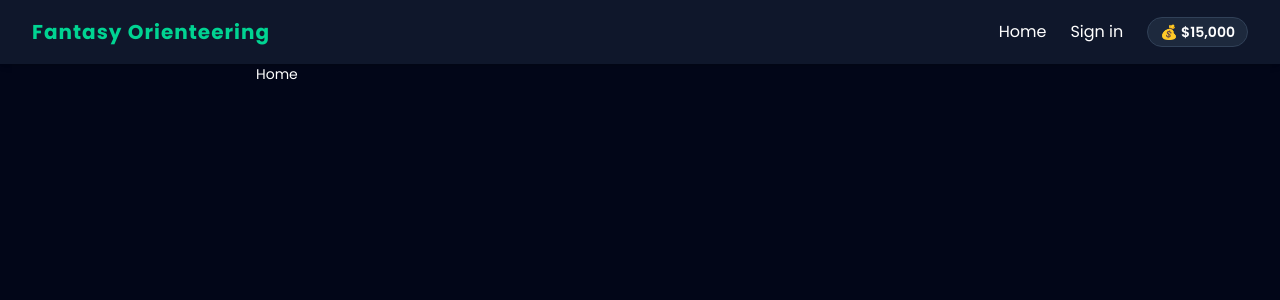
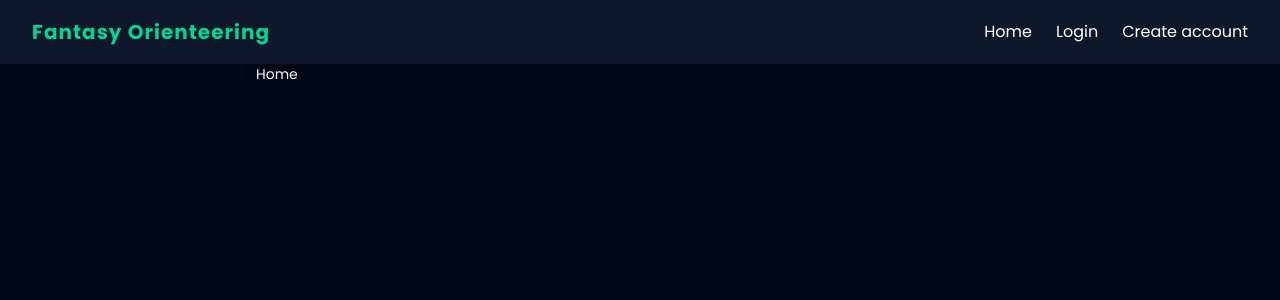
Before and after one commit to HugoUnosson/fantasy-orienteering, a React (Vite) app: page / in a window 1280 px wide. Shown: the top 300 px of the page. Built offline with nearby package versions, Linux system fonts and the light colour scheme; no server answers.

Commit message:
Added authcontext, protectedroute and updated navbar

```diff
--- a/src/App.tsx
+++ b/src/App.tsx
@@ -1,5 +1,8 @@
 import './App.css'
-import { Route, Routes } from "react-router";
+import React from 'react';
+import { BrowserRouter, Routes, Route, Navigate } from 'react-router-dom';
+import { AuthProvider } from './context/AuthContext';
+import { ProtectedRoute } from './context/ProtectedRoute';
 
 // Views
 import Home from "./views/Home.tsx"
@@ -12,21 +15,32 @@ import Navbar from "./components/Navbar.tsx";
 function App() {
 
   return (
-    <div className="bg-slate-950 min-h-screen font-poppins">
+    // 1. Wrap the entire app in the AuthProvider
+    <AuthProvider>
+      {/* 2. Setup the Router */}
+      <div className="min-h-screen bg-slate-950 font-poppins">
         <Navbar />
-      <div
-        className="text-white
+        <div className="text-white
           mx-auto max-w-sm md:max-w-l lg:max-w-3xl
           text-sm md:text-md md:text-md"
         >
           <Routes>
+            {/* Public Routes */}
             <Route path="/" element={<Home />} />
-          <Route path="/signup" element={<SignUp />} />
-          <Route path="/signin" element={<SignIn />} />
+            <Route path="/login" element={<SignIn />} />
+            <Route path="/create-account" element={<SignUp />} />
+
+            {/* Protected Routes */}
+            <Route path="/dashboard" element={<ProtectedRoute><div>the dashboard</div></ProtectedRoute>} />
+
+            {/* Default redirect to team page */}
+            <Route path="*" element={<Navigate to="/" replace />} />
           </Routes>
         </div>
       </div>
-  )
+
+    </AuthProvider>
+  );
 }
 
 export default App
--- a/src/components/Navbar.tsx
+++ b/src/components/Navbar.tsx
@@ -1,5 +1,6 @@
 import { useState } from 'react';
 import { NavLink } from "react-router-dom";
+import { useAuth } from '../context/AuthContext';
 
 const Navbar = () => {
   // State to manage whether the mobile menu is open or closed
@@ -8,6 +9,67 @@ const Navbar = () => {
   // Helper function to toggle the menu
   const toggleMenu = () => setIsOpen(!isOpen);
 
+  const { user } = useAuth();
+
+  // TODO Should probably refactor this so the code gets a bit prettier
+  // If there is no user, use this navbar
+  if (!user) {
+    return (
+      <nav className="bg-slate-900 text-white shadow-md">
+        <div className="max-w-7xl mx-auto px-4 sm:px-6 lg:px-8">
+          <div className="flex justify-between items-center h-16">
+
+            {/* 1. Brand / Logo */}
+            <div className="shrink-0 flex items-center">
+              <span className="font-bold text-xl tracking-wider text-emerald-400">
+                Fantasy Orienteering
+              </span>
+            </div>
+
+            {/* 2. Desktop Menu (Hidden on mobile) */}
+            <div className="hidden md:flex space-x-6 items-center">
+              <NavLink to="/" className="hover:text-emerald-400 transition-colors">Home</NavLink>
+              <NavLink to="/login" className="hover:text-emerald-400 transition-colors">Login</NavLink>
+              <NavLink to="/create-account" className="hover:text-emerald-400 transition-colors">Create account</NavLink>
+            </div>
+
+            {/* 3. Mobile Hamburger Button (Hidden on desktop) */}
+            <div className="md:hidden flex items-center">
+              <button
+                onClick={toggleMenu}
+                className="text-gray-300 hover:text-white focus:outline-none"
+              >
+                {/* SVG for the Hamburger Icon */}
+                <svg className="h-6 w-6" fill="none" viewBox="0 0 24 24" stroke="currentColor">
+                  {isOpen ? (
+                    <path strokeLinecap="round" strokeLinejoin="round" strokeWidth={2} d="M6 18L18 6M6 6l12 12" />
+                  ) : (
+                    <path strokeLinecap="round" strokeLinejoin="round" strokeWidth={2} d="M4 6h16M4 12h16M4 18h16" />
+                  )}
+                </svg>
+              </button>
+            </div>
+          </div>
+        </div>
+
+        {/* 4. Mobile Dropdown Menu TODO */}
+        {isOpen && (
+          <div className="md:hidden bg-slate-800 border-t border-slate-700">
+            <div className="px-2 pt-2 pb-3 space-y-1 sm:px-3">
+              <NavLink to="/" className="block px-3 py-2 rounded-md hover:bg-slate-700 hover:text-emerald-400">Home</NavLink>
+              <NavLink to="/signin" className="block px-3 py-2 rounded-md hover:bg-slate-700 hover:text-emerald-400">Sign in</NavLink>
+              <NavLink to="/runners" className="block px-3 py-2 rounded-md hover:bg-slate-700 hover:text-emerald-400">Runners</NavLink>
+              <div className="px-3 py-2 text-emerald-400 font-semibold">
+                Budget: $15,000
+              </div>
+            </div>
+          </div>
+        )}
+      </nav>
+    );
+  }
+
+  // Navbar for authenticated users
   return (
     <nav className="bg-slate-900 text-white shadow-md">
       <div className="max-w-7xl mx-auto px-4 sm:px-6 lg:px-8">
@@ -22,8 +84,10 @@ const Navbar = () => {
 
           {/* 2. Desktop Menu (Hidden on mobile) */}
           <div className="hidden md:flex space-x-6 items-center">
-            <NavLink to="/" className="hover:text-emerald-400 transition-colors">Home</NavLink>
-            <NavLink to="/signup" className="hover:text-emerald-400 transition-colors">Sign in</NavLink>
+            <NavLink to="/dashboard" className="hover:text-emerald-400 transition-colors">Home</NavLink>
+            <NavLink to="/team" className="hover:text-emerald-400 transition-colors">Team</NavLink>
+            <NavLink to="/leaderboard" className="hover:text-emerald-400 transition-colors">Leaderboard</NavLink>
+            <NavLink to="/account" className="hover:text-emerald-400 transition-colors">""name""</NavLink>
 
             {/* Mock Budget Display */}
             <div className="bg-slate-800 px-3 py-1 rounded-full text-sm font-semibold border border-slate-700">
@@ -50,7 +114,7 @@ const Navbar = () => {
         </div>
       </div>
 
-      {/* 4. Mobile Dropdown Menu */}
+      {/* 4. Mobile Dropdown Menu TODO */}
       {isOpen && (
         <div className="md:hidden bg-slate-800 border-t border-slate-700">
           <div className="px-2 pt-2 pb-3 space-y-1 sm:px-3">
--- /dev/null
+++ b/src/context/AuthContext.tsx
@@ -0,0 +1,60 @@
+import React, { createContext, useContext, useEffect, useState } from 'react';
+import type { User, Session } from '@supabase/supabase-js';
+import { supabase } from '../helper/supabaseClient';
+
+// The context type
+interface AuthContextType {
+  session: Session | null;
+  user: User | null;
+  isLoading: boolean;
+  signOut: () => Promise<void>;
+}
+
+// Create the Context
+const AuthContext = createContext<AuthContextType | undefined>(undefined);
+
+// Create the Provider Component
+export const AuthProvider = ({ children }: { children: React.ReactNode }) => {
+  const [user, setUser] = useState<User | null>(null);
+  const [session, setSession] = useState<Session | null>(null);
+  const [isLoading, setIsLoading] = useState(true); // Crucial: Start as true
+
+  useEffect(() => {
+    // Get the active session on load
+    supabase.auth.getSession().then(({ data: { session } }) => {
+      setSession(session);
+      setUser(session?.user ?? null);
+      setIsLoading(false);
+    });
+
+    // Listen for changes (login, logout, token refresh)
+    const { data: { subscription } } = supabase.auth.onAuthStateChange((_event, session) => {
+      setSession(session);
+      setUser(session?.user ?? null);
+      setIsLoading(false);
+    });
+
+    return () => subscription.unsubscribe();
+  }, []);
+
+  const signOut = async () => {
+    await supabase.auth.signOut();
+  };
+
+  const value = { session, user, isLoading, signOut };
+
+  return (
+    <AuthContext.Provider value={value}>
+      {!isLoading && children}
+    </AuthContext.Provider>
+  );
+};
+
+// 4. Create a custom hook for easy access
+export const useAuth = () => {
+  const context = useContext(AuthContext);
+  if (context === undefined) {
+    throw new Error('useAuth must be used within an AuthProvider');
+  }
+  return context;
+};
--- /dev/null
+++ b/src/context/ProtectedRoute.tsx
@@ -0,0 +1,15 @@
+import React from 'react';
+import { Navigate } from 'react-router-dom';
+import { useAuth } from './AuthContext';
+
+export const ProtectedRoute = ({ children }: { children: React.ReactNode }) => {
+  const { user } = useAuth();
+
+  // If there is no user, redirect to the login page
+  if (!user) {
+    return <Navigate to="/" replace />;
+  }
+
+  // Otherwise, render the protected content
+  return <>{children}</>;
+};
```
Also changed, not shown: src/views/SignUp.tsx (line endings or trailing spaces). Lines whose indentation alone changed are shown as unchanged.
